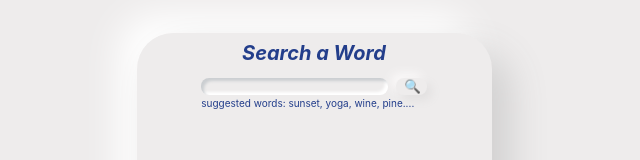
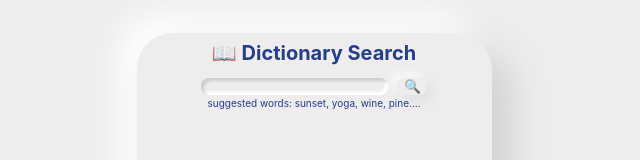
Before and after one commit to PaoPao27402/Dictionary-app, a React (Create React App) app: page / in a window 1280 px wide. Shown: the top 160 px of the page, without its empty margins (326-966 px from the left). Built offline with nearby package versions, Linux system fonts and the light colour scheme; the HTML template or start-up script is replaced by a standard one.

Commit message:
update search

```diff
--- a/src/Search.css
+++ b/src/Search.css
@@ -34,7 +34,6 @@
     font-size: 20px;
     margin-top: 8px;
     text-align: center;
-    font-style: italic;
   }
 
   h2{
@@ -70,6 +69,8 @@
     color:#233e8b;
     font-size: 10px;
     margin-top: 2px;
+    display: flex;
+    justify-content: center;
   }
 
   .Phonetic {
--- a/src/Search.js
+++ b/src/Search.js
@@ -29,7 +29,7 @@ export default function Search(){
 
     return(
         <div className="dictionary">
-         <h1>Search a Word</h1>
+         <h1>📖 Dictionary Search</h1>
          <form className="submit" onSubmit={handleSubmit}>
          <input type="search" onChange={handleKeywordChange}/>
          <input className="button" type="submit" value="🔍" />
```
